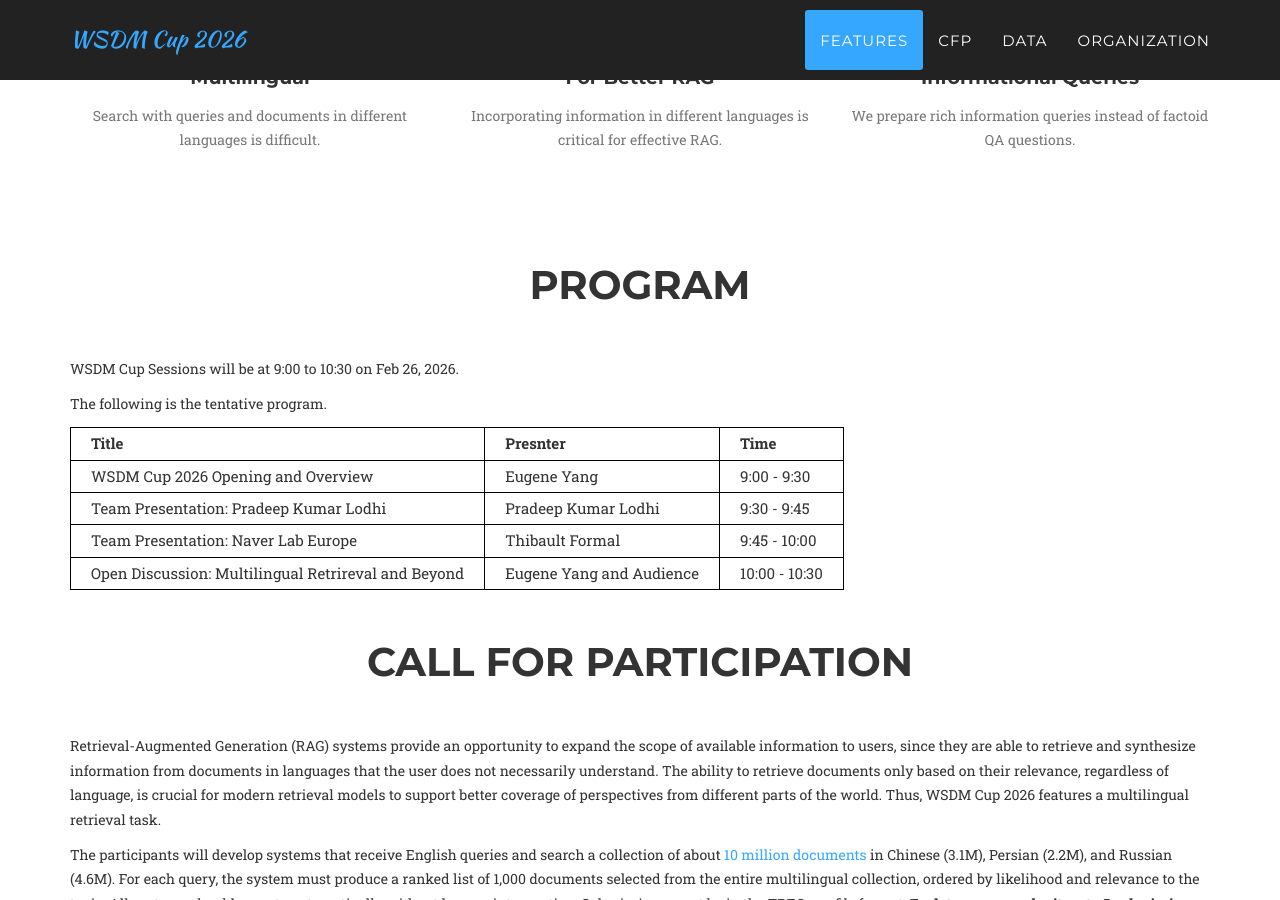
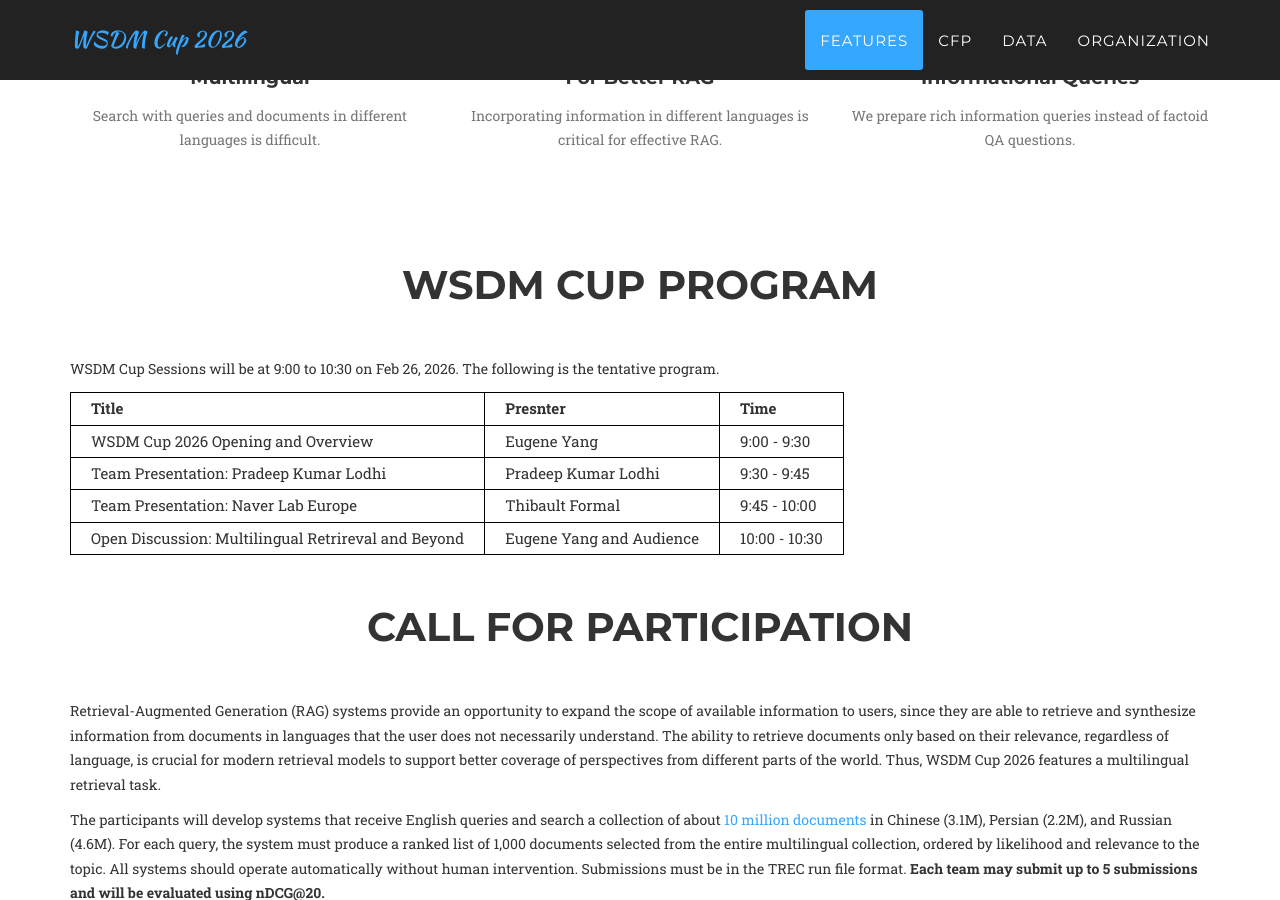
Before and after one commit to wsdmcup-2026/wsdmcup-2026.github.io, a Jekyll site: the page built from index.html, in a window 1280 px wide and 900 px high, scrolled down 1185 px. Built offline with Jekyll 4.4.1, drawn with Linux system fonts in a browser that asks for light colours; some web fonts are replaced.

Commit message:
navigation

```diff
--- a/_includes/header.html
+++ b/_includes/header.html
@@ -44,7 +44,7 @@
                 <img class="intro-image" src="{{ site.baseurl }}/img/wsdm.png">
                 <div class="intro-lead-in">WSDM Cup 2026</div>
                 <div class="intro-heading">Multilingual Retrieval</div>
-                <a href="#services" class="page-scroll btn btn-xl">Join Us at WSDM</a>
+                <a href="#program" class="page-scroll btn btn-xl">Join Us at WSDM</a>
             </div>
         </div>
     </header>
--- a/_includes/overview.html
+++ b/_includes/overview.html
@@ -1,9 +1,9 @@
 <!-- Overview Section -->
     <section id="overview">
         <div class="container">
-            <div class="row">
+            <div class="row" id="program">
                 <div class="col-lg-12 text-center">
-                    <h2 class="section-heading">Program</h2>
+                    <h2 class="section-heading">WSDM Cup Program</h2>
                     <div class="text-left" style="margin: 50px 0;">
                     {% capture markdown_content %}{% include program.md %}{% endcapture %}
                     {{ markdown_content | markdownify }}
--- a/_includes/program.md
+++ b/_includes/program.md
@@ -1,5 +1,4 @@
 WSDM Cup Sessions will be at 9:00 to 10:30 on Feb 26, 2026.
-
 The following is the tentative program.
 
 | Title                                               | Presnter                 | Time          |
```
